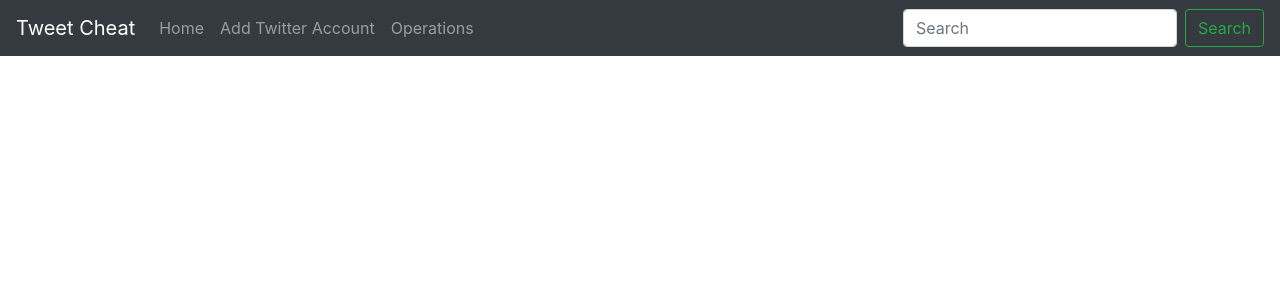
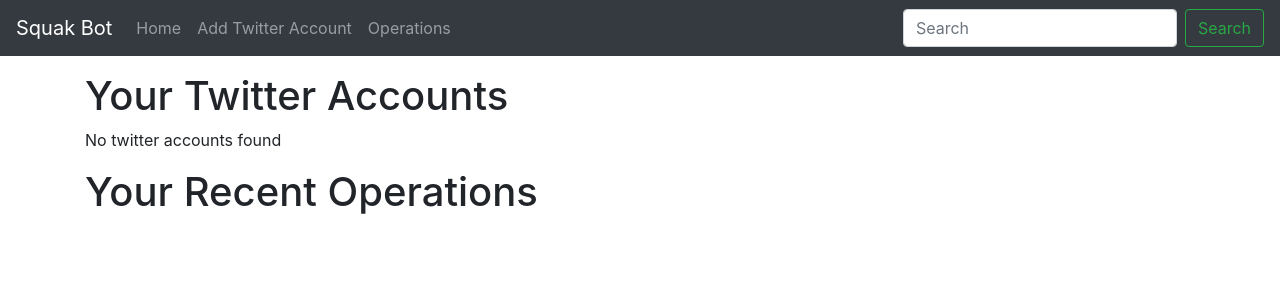
Before and after one commit to dbrowne24/squawkbot, a Django app: page / in a window 1280 px wide. Shown: the top 300 px of the page. Run offline with Django 3.2, Linux system fonts and the light colour scheme; some libraries are stand-ins or nearby versions.

Commit message:
Change the name in the navbar, edit the homepage, move the utils into the bot tasks app. set up a very basic start to the utils that handle the api calls to twitter.

```diff
--- a/templates/navbar.html
+++ b/templates/navbar.html
@@ -1,5 +1,5 @@
 <nav class="navbar navbar-expand-lg navbar-dark bg-dark">
-  <a class="navbar-brand" href="#">Tweet Cheat</a>
+  <a class="navbar-brand" href="#">Squak Bot</a>
   <button class="navbar-toggler" type="button" data-toggle="collapse" data-target="#navbarSupportedContent" aria-controls="navbarSupportedContent" aria-expanded="false" aria-label="Toggle navigation">
     <span class="navbar-toggler-icon"></span>
   </button>
--- a/twitter_accounts/templates/twitter_accounts/home.html
+++ b/twitter_accounts/templates/twitter_accounts/home.html
@@ -1,5 +1,27 @@
 {% extends "base.html" %}
 {% block content %}
-  <h1>{{title}}</h1>
+  <h1>Your Twitter Accounts</h1>
+  {% if twitter_account_list %}
+  {% for twitter_account in twitter_account_list %}
+    <div class="card">
+      <div class="card-body">
+        <h3 class="card-title">{{twitter_account.twitter_handle}}</h3>
+        <p class="card-text">{{ twitter_account.consumer_key}}</p>
+      </div>
+    </div>
+  {% endfor %}
+
+  {% else %}
+    <p>No twitter accounts found</p>
+  {% endif %}
+
+
+  <h1>Your Recent Operations</h1>
+  {% if bot_tasks %}
+  {% for task in bot_tasks %}
+  {% endfor %}
+  {% endif %}
+
+
 
 {% endblock content %}
--- a/twitter_accounts/utils/twitter_commands.py
+++ /dev/null
@@ -1,4 +0,0 @@
-## TODO -> Here is where we will put the code for the actual bot
-
-# The code here will be called by the web application...
-# Put what will happen is that we will create sce
```
Also changed, not shown: bot_tasks/management/commands/handle_pending_tasks.py (added, +18 -0 lines), bot_tasks/utils/twitter_commands.py (added, +29 -0 lines), bot_tasks/management/__init__.py (added), bot_tasks/management/commands/__init__.py (added).
